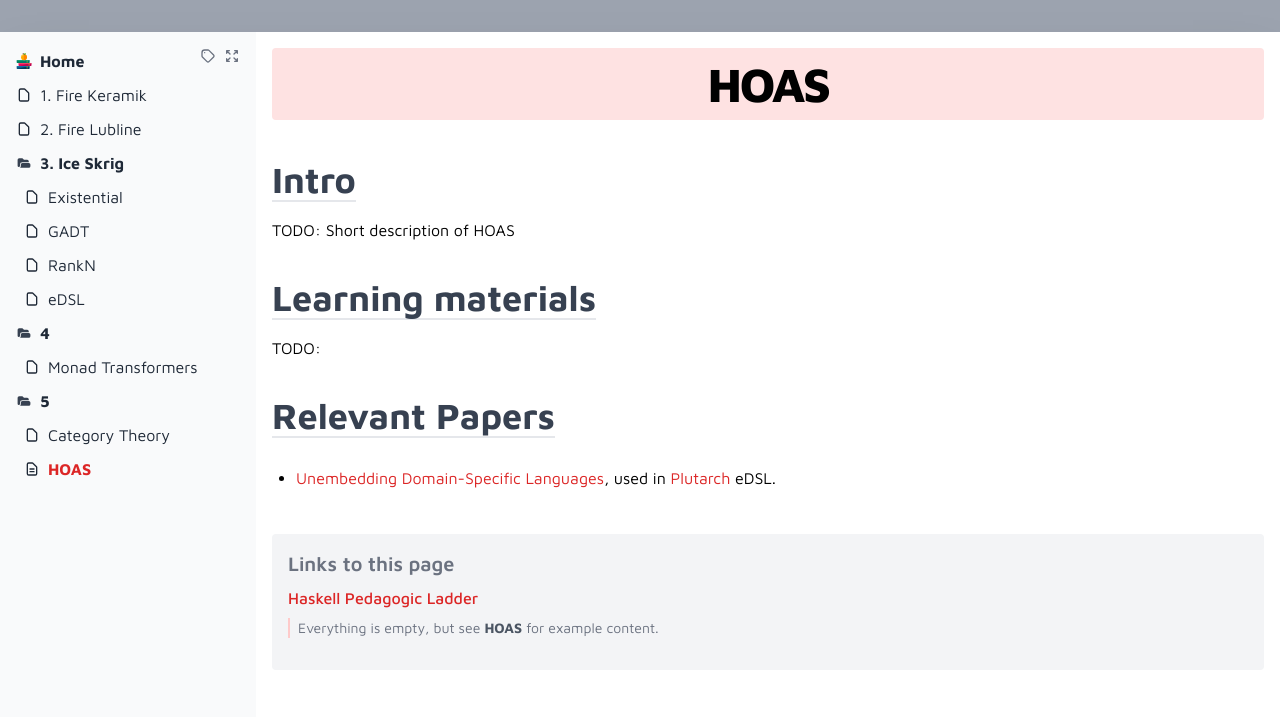
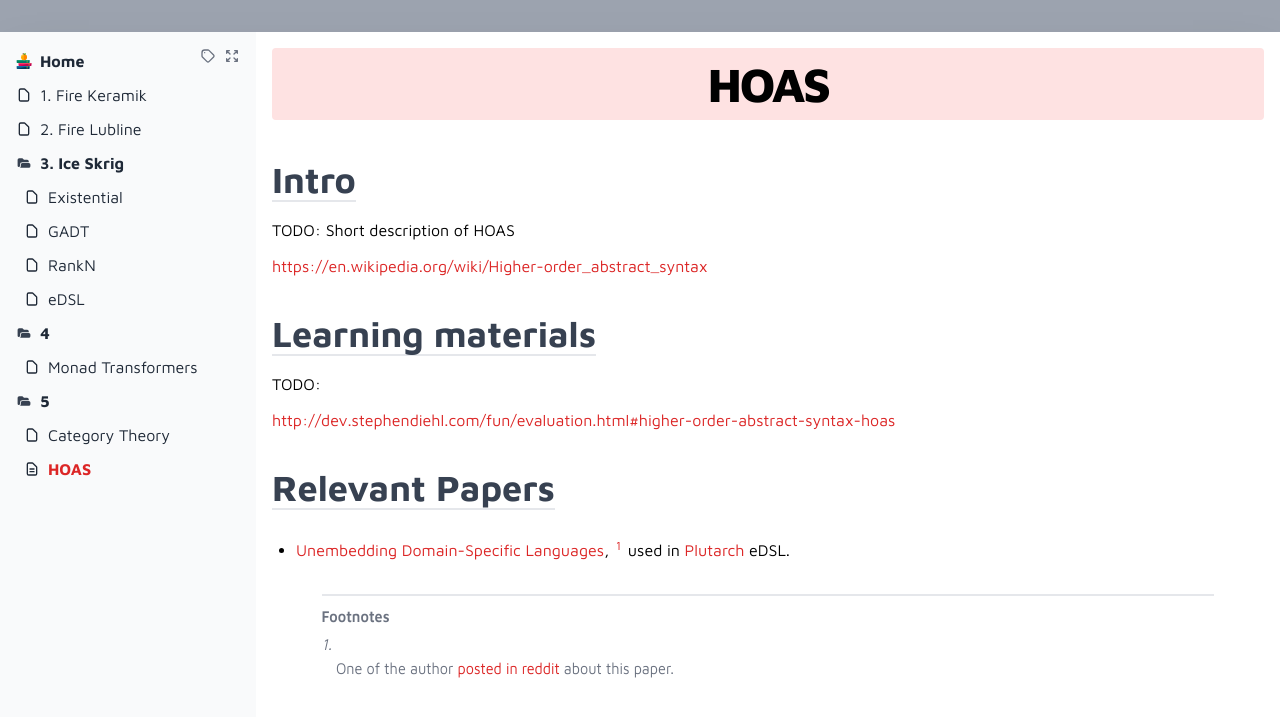
Before and after one commit to srid/haskell-ladder, a plain HTML site: page 5/HOAS.html in a window 1280 px wide. Shown: the top 717 px of the page. Drawn offline with nearby package versions, Linux system fonts and the light colour scheme; files that its build step writes are made by us from their sources.

Commit message:
deploy: f4e2e3f55a26bbe668c84353e32f8775181b9fe5

```diff
--- a/5/HOAS.html
+++ b/5/HOAS.html
@@ -641,18 +641,47 @@
     <p class='mb-3'>
       TODO: Short description of HOAS
     </p>
+
+    <p class='mb-3'>
+      <a href='https://en.wikipedia.org/wiki/Higher-order_abstract_syntax' class='text-red-600 hover:underline' target='_blank' rel='noopener'>https://en.wikipedia.org/wiki/Higher-order_abstract_syntax</a>
+    </p>
   <h2 id='learning-materials' class='inline-block mt-6 mb-4 text-4xl font-bold text-gray-700 border-b-2'>Learning materials</h2>
     <p class='mb-3'>
       TODO:
+    </p>
+
+    <p class='mb-3'>
+      <a href='http://dev.stephendiehl.com/fun/evaluation.html#higher-order-abstract-syntax-hoas' class='text-red-600 hover:underline' target='_blank' rel='noopener'>http://dev.stephendiehl.com/fun/evaluation.html#higher-order-abstract-syntax-hoas</a>
     </p>
   <h2 id='relevant-papers' class='inline-block mt-6 mb-4 text-4xl font-bold text-gray-700 border-b-2'>Relevant Papers</h2>
     <ul class='my-3 ml-6 space-y-1 list-disc'>
 
         <li>
-          <a href='https://citeseerx.ist.psu.edu/viewdoc/download?rep=rep1&type=pdf&doi=10.1.1.212.4396' class='text-red-600 hover:underline' target='_blank' rel='noopener'>Unembedding Domain-Specific Languages</a>, used in <a href='https://github.com/Plutonomicon/plutarch' class='text-red-600 hover:underline' target='_blank' rel='noopener'>Plutarch</a> eDSL.
+          <a href='https://citeseerx.ist.psu.edu/viewdoc/download?rep=rep1&type=pdf&doi=10.1.1.212.4396' class='text-red-600 hover:underline' target='_blank' rel='noopener'>Unembedding Domain-Specific Languages</a>,
+    <!-- DoNotFormat -->
+    <!-- We use JavaScript because anchor links won't work if there is a <base> tag;
+         see https://stackoverflow.com/a/34765348
+    -->
+    <sup class='px-0.5'><a class='text-red-600 hover:underline' href='javascript:;' onclick="document.location.hash='#fn1';">1</a></sup>
+    <!-- DoNotFormat -->
+   used in <a href='https://github.com/Plutonomicon/plutarch' class='text-red-600 hover:underline' target='_blank' rel='noopener'>Plutarch</a> eDSL.
         </li>
 
     </ul>
+
+    <div title='Footnotes' class='pt-2 mt-8 space-y-1 text-gray-500 transform scale-x-90 border-t-2'>
+      <header class='font-semibold'>Footnotes</header>
+
+        <div id='fn1'>
+          <header class='italic'>
+            1.
+          </header>
+          <div class='inline-block mb-2 ml-4'>
+            One of the author <a href='https://www.reddit.com/r/haskell/comments/8xump/manuel_chakravarty_converting_a_hoas_term_gadt/' class='text-red-600 hover:underline' target='_blank' rel='noopener'>posted in reddit</a> about this paper.
+          </div>
+        </div>
+
+    </div>
 
   <!-- What goes in this file will appear below the note body-->
 </article>
```
Also changed, not shown: tailwind.css.
